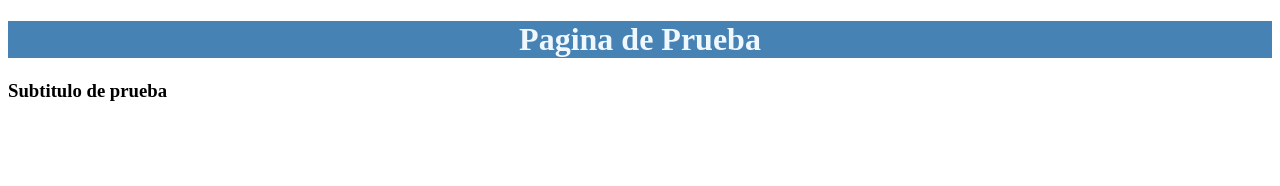
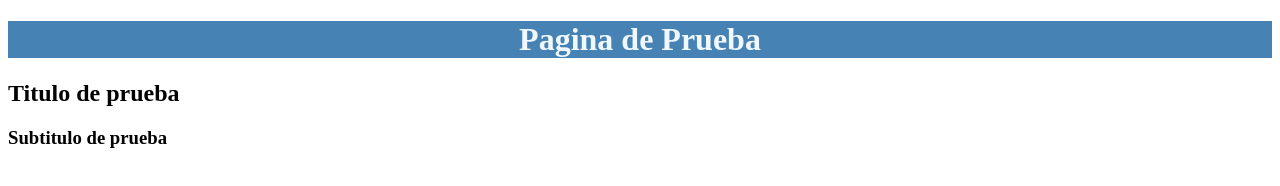
Before and after one commit to David-14-pixel/Practica, a plain HTML site: page index.html in a window 1280 px wide. Drawn offline with Linux system fonts and the light colour scheme.

Commit message:
subiendo cambios

```diff
--- a/index.html
+++ b/index.html
@@ -9,7 +9,9 @@
 </head>
 <body>
     <h1 id="h1">Pagina de Prueba</h1>
+    <h2>Titulo de prueba</h2>
     <h3>Subtitulo de prueba</h3>
+
     <script src="app.js"></script>
 </body>
 </html>
```
